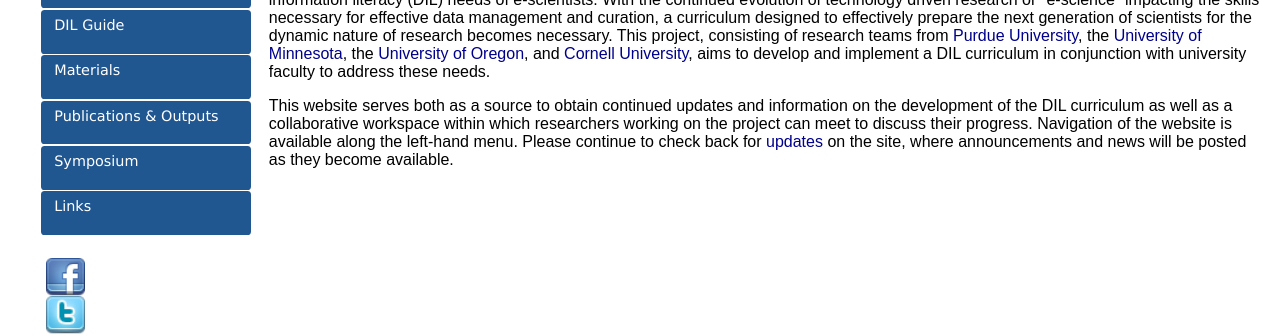
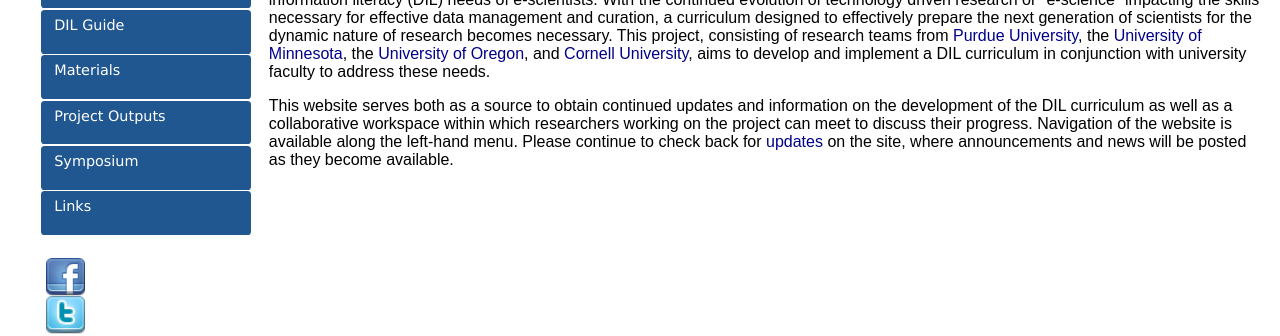
Before and after one commit to datainfolit/datainfolit, a Jekyll site: the page built from index.html, in a window 1280 px wide. Shown: the part 341-677 px from the top of the page. Built offline with Jekyll 4.4.1, drawn with Linux system fonts in a browser that asks for light colours.

Commit message:
Update nav.html

```diff
--- a/_includes/nav.html
+++ b/_includes/nav.html
@@ -6,7 +6,7 @@
     <li><a href="/partners" class="button">Partners</a></li>
     <li><a href="/dilguide" class="button">DIL Guide</a></li>
     <li><a href="/materials" class="button">Materials</a></li>
-    <li><a href="/publications" class="button">Publications &amp; Outputs</a></li>
+    <li><a href="/publications" class="button">Project Outputs</a></li>
     <li><a href="/symposium" class="button">Symposium</a></li>
     <li><a href="/links"class="button">Links</a></li>
   </ul>
```
